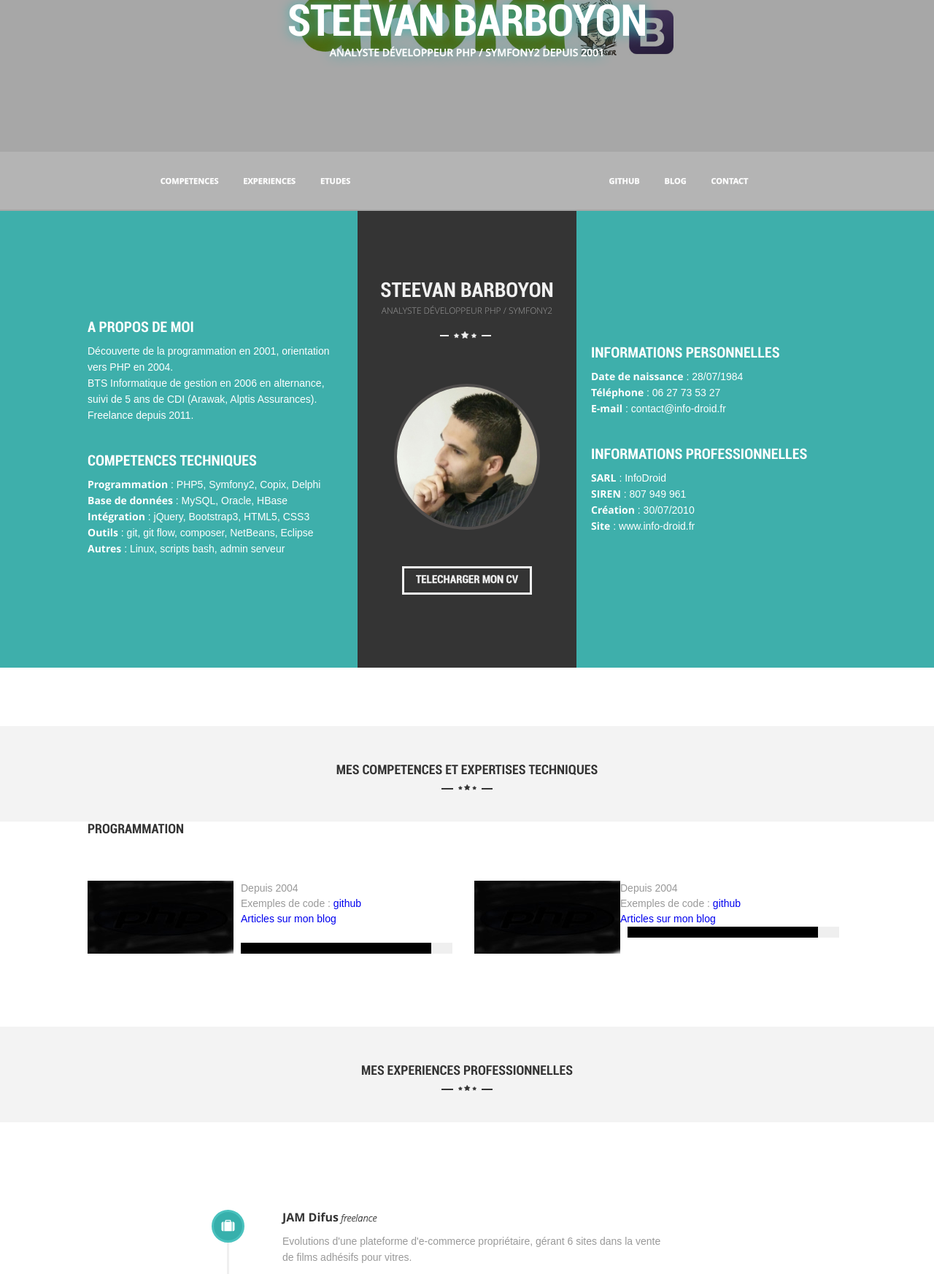
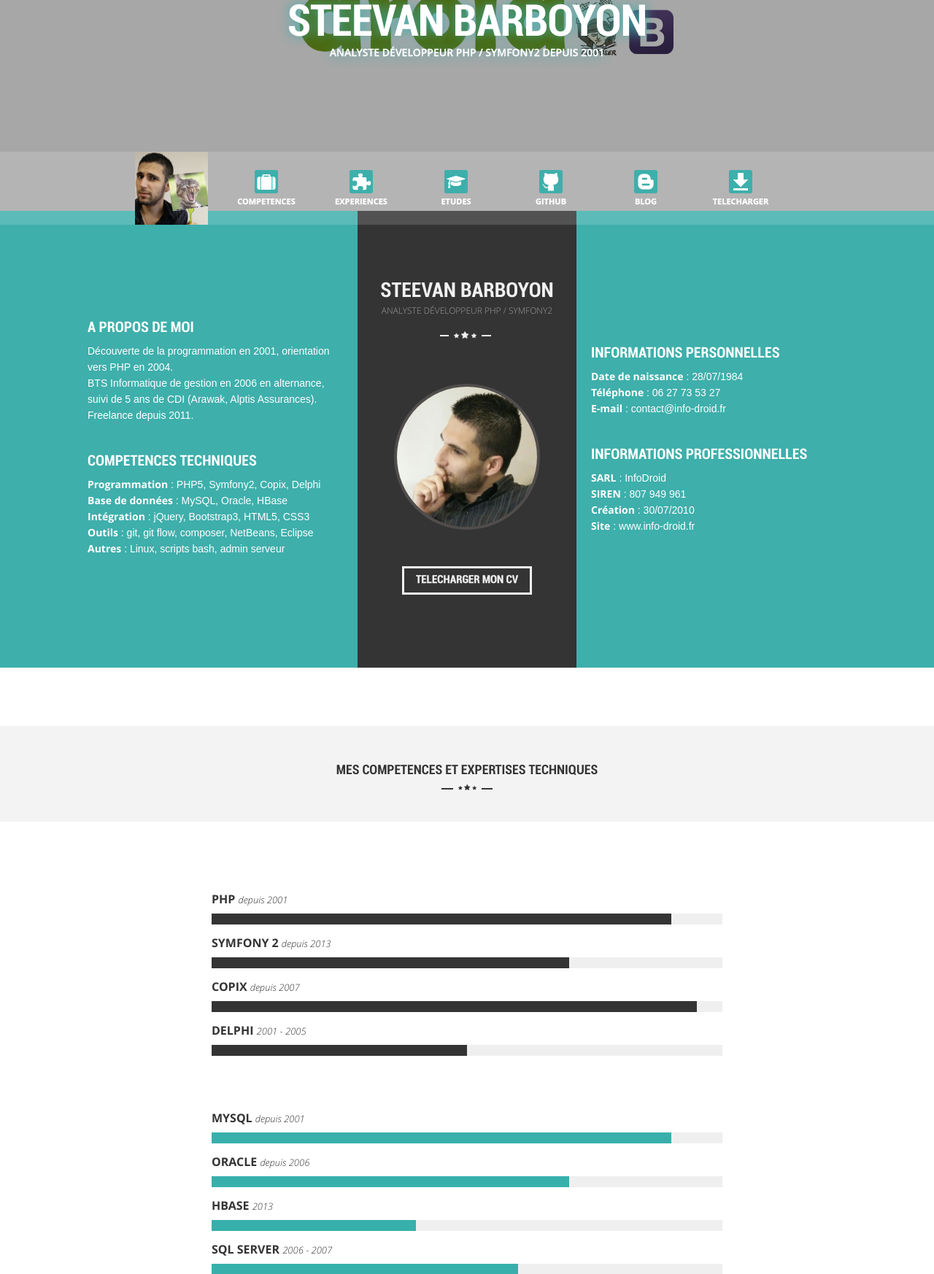
Before and after one commit to steevanb/prestation, a PHP site: page / in a window 1280 px wide. Shown: the part 231-1977 px from the top of the page at 73% size. Run offline with PHP 8.4, Linux system fonts and the light colour scheme.

Commit message:
Menu et compétences

```diff
--- a/css/main.css
+++ b/css/main.css
@@ -256,7 +256,7 @@ header.base{
 
 .switchedHeader {
     position: fixed;
-	background: rgba(255, 255, 255, 0.97);
+	background: rgba(222, 222, 222, 0.90);
 	left:0;
 	top:0;
 }
@@ -267,11 +267,14 @@ header.base{
 	text-align:center;
 }
 
-
-.nav{
-	width:360px !important;
-}
-
+.nav li {
+    width: 130px;
+    float: left;
+}
+
+.nav li.link a {
+    padding-top: 25px;
+}
 
 .headerSocials{
 	width:180px !important;
@@ -306,7 +309,6 @@ header.base{
 .mainNav li a {
     color: #ffffff;
     display: block;
-    padding: 29px 15px;
     position: relative;
 }
 
@@ -764,38 +766,60 @@ h1.prfTitle span {
 }
 
 .skillbarTitle {
-    font-size: 12px;
+    font-size: 16px;
     left: 0;
     position: absolute;
     top: -30px;
     z-index: 10;
-	text-transform:uppercase;
+	text-transform: uppercase;
+    font-family: "open_sansbold",Arial,sans-serif;
+    color: #343434;
+}
+
+.skillbarTitle span {
+    font-size: 13px;
+    font-style: italic;
+    text-transform: none;
+    font-family: "open_sanslight_italic",Arial,sans-serif;
+    color: #343434;
+}
+
+.percent20 {
+    width: 20%;
+}
+
+.percent30 {
+    width: 30%;
+}
+
+.percent40 {
+    width: 40%;
+}
+
+
+.percent50 {
+    width: 50%;
+}
+
+.percent60 {
+    width: 60%;
+}
+
+.percent70 {
+    width: 70%;
+}
+
+.percent80 {
+    width: 80%;
 }
 
 .percent90 {
     width: 90%;
 }
 
-
-.percent40 {
-    width: 50%;
-}
-
-
-.percent50 {
-    width: 70%;
-}
-
-
-.percent60 {
-    width: 60%;
-}
-
-
 .percent95 {
     width: 95%;
 }
-
 
 .skillInner .intro{
 	padding-bottom:0;
--- a/index.php
+++ b/index.php
@@ -58,24 +58,47 @@
                 <div class="mainHeader default">
                     <div class="container clearfix">
                         <a href="#" class="mobileBtn" ><i class="fa fa-bars"></i></a>
-                        <div class="six columns nav first">
+                        <div class="eighteen columns nav first">
+
                             <nav class="mainNav" >
                                 <ul>
-                                    <li><a class="scroll" href="#wrapper">Competences</a></li>
-                                    <li><a class="scroll" href="#about">Experiences</a></li>
-                                    <li><a class="scroll" href="#resume">Etudes</a></li>
-                                </ul>
-                            </nav>
-                        </div>
-                        <div class="four columns headerSocials">
-
-                        </div>
-                        <div class="six columns nav second">
-                            <nav class="mainNav" >
-                                <ul>
-                                    <li><a class="scroll" href="https://github.com/steevanb" target="_blank">GitHub</a></li>
-                                    <li><a class="scroll" href="http://steevan-barboyon.blogspot.fr" target=_blank">BLog</a></li>
-                                    <li><a class="scroll" href="#contact">Contact</a></li>
+                                    <li><img src="images/menus/avatar.png" alt="Avatar" title="Non c'est pas mon chat" /></li>
+                                    <li class="link">
+                                        <a class="scroll" href="#skills">
+                                            <img src="images/menus/skills.png" /><br />
+                                            Competences
+                                        </a>
+                                    </li>
+                                    <li class="link">
+                                        <a class="scroll" href="#experiences">
+                                            <img src="images/menus/experiences.png" /><br />
+                                            Experiences
+                                        </a>
+                                    </li>
+                                    <li class="link">
+                                        <a class="scroll" href="#studies">
+                                            <img src="images/menus/studies.png" /><br />
+                                            Etudes
+                                        </a>
+                                    </li>
+                                    <li class="link">
+                                        <a class="scroll" href="https://github.com/steevanb" target="_blank">
+                                            <img src="images/menus/github.png" /><br />
+                                            GitHub
+                                        </a>
+                                    </li>
+                                    <li class="link">
+                                        <a class="scroll" href="http://steevan-barboyon.blogspot.fr" target=_blank">
+                                            <img src="images/menus/blogger.png" /><br />
+                                            Blog
+                                        </a>
+                                    </li>
+                                    <li class="link">
+                                        <a class="scroll" href="https://drive.google.com/open?id=0B0LunFLaCgfYVGdPVDA4SFdhUnc&authuser=0" target="_blank">
+                                            <img src="images/menus/download.png" /><br />
+                                            Telecharger
+                                        </a>
+                                    </li>
                                 </ul>
                             </nav>
                         </div>
@@ -152,42 +175,98 @@
                         </div>
                     </div>
 
-                    <div class="container container-wide clearfix">
-                        <div class="skillsContent eighteen columns margHBottom tLeft">
+					<div class="container clearfix">
+						<div class="skillsContent twelve columns margHBottom tLeft">
 							<div class="skill ofsInBottom">
-                                <div class="skillTitle ofsInBottom">
-                                    <h1>Programmation</h1>
+								<br /><br /><br /><br /><br /><br />
+								<div class="skillInner">
+									<div class="skillBar">
+                                        <div class="skillbarHolder">
+                                            <div class="skillbarTitle">PHP <span>depuis 2001</span></div>
+                                            <div class="percentage graphic percent90"></div>
                                         </div>
-                                <div style="width: 50%; float: left">
-                                    <div style="float: left">
-                                        <img src="images/skills/php.jpg" />
                                     </div>
-                                    <div>
-                                        <div style="height: 85px; padding-left: 210px">
-                                            <ul>
-                                                <li>Depuis 2004</li>
-                                                <li>Exemples de code : <a href="https://github.com/steevanb" target="_blank">github</a></li>
-                                                <li><a href="http://steevan-barboyon.blogspot.fr/search/label/PHP" target="_blank">Articles sur mon blog</a></li>
-                                            </ul>
+
+                                    <div class="skillBar">
+                                        <div class="skillbarHolder">
+                                            <div class="skillbarTitle">Symfony 2 <span>depuis 2013</span></div>
+                                            <div class="percentage graphic percent70"></div>
                                         </div>
-                                        <div class="my-skillbar">
-                                            <div class="percent90"></div>
+                                    </div>
+
+                                    <div class="skillBar">
+                                        <div class="skillbarHolder">
+                                            <div class="skillbarTitle">Copix <span>depuis 2007</span></div>
+                                            <div class="percentage graphic percent95"></div>
+                                        </div>
+                                    </div>
+
+                                    <div class="skillBar">
+                                        <div class="skillbarHolder">
+                                            <div class="skillbarTitle">Delphi <span>2001 - 2005</span></div>
+                                            <div class="percentage graphic percent50"></div>
                                         </div>
                                     </div>
 								</div>
 
-                                <div style="width: 50%;  float: left">
-                                    <div style="float: left">
-                                        <img src="images/skills/php.jpg" />
+                                <br /><br /><br /><br /><br />
+								<div class="skillInner">
+									<div class="skillBar">
+                                        <div class="skillbarHolder">
+                                            <div class="skillbarTitle">MySQL <span>depuis 2001</span></div>
+                                            <div class="percentage progra percent90"></div>
                                         </div>
-                                    <div>
-                                        <ul>
-                                            <li>Depuis 2004</li>
-                                            <li>Exemples de code : <a href="https://github.com/steevanb" target="_blank">github</a></li>
-                                            <li><a href="http://steevan-barboyon.blogspot.fr/search/label/PHP" target="_blank">Articles sur mon blog</a></li>
-                                        </ul>
-                                        <div class="my-skillbar">
-                                            <div class="percent90"></div>
+                                    </div>
+
+                                    <div class="skillBar">
+                                        <div class="skillbarHolder">
+                                            <div class="skillbarTitle">Oracle <span>depuis 2006</span></div>
+                                            <div class="percentage progra percent70"></div>
+                                        </div>
+                                    </div>
+
+                                    <div class="skillBar">
+                                        <div class="skillbarHolder">
+                                            <div class="skillbarTitle">HBase <span>2013</span></div>
+                                            <div class="percentage progra percent40"></div>
+                                        </div>
+                                    </div>
+
+                                    <div class="skillBar">
+                                        <div class="skillbarHolder">
+                                            <div class="skillbarTitle">SQL Server <span>2006 - 2007</span></div>
+                                            <div class="percentage progra percent60"></div>
+                                        </div>
+                                    </div>
+								</div>
+
+                                <br /><br /><br /><br /><br />
+								<div class="skillInner">
+                                    <div class="skillBar">
+                                        <div class="skillbarHolder">
+                                            <div class="skillbarTitle">Git et git flow <span>depuis 2013</span></div>
+                                            <div class="percentage graphic percent90"></div>
+                                        </div>
+                                    </div>
+
+                                    <div class="skillBar">
+                                        <div class="skillbarHolder">
+                                            <div class="skillbarTitle">composer <span>depuis 2013</span></div>
+                                            <div class="percentage graphic percent95"></div>
+                                        </div>
+                                    </div>
+
+									<div class="skillBar">
+                                        <div class="skillbarHolder">
+                                            <div class="skillbarTitle">Linux (Debian, Ubuntu) <span>depuis 2009</span></div>
+                                            <div class="percentage graphic percent80"></div>
+                                        </div>
+                                    </div>
+
+                                    <div class="skillBar">
+                                        <div class="skillbarHolder">
+                                            <div class="skillbarTitle">Admin serveur Apache2 - PHP <span>depuis 2010</span></div>
+                                            <div class="percentage graphic percent90"></div>
                                         </div>
                                     </div>
 								</div>
```
Also changed, not shown: images/menus/avatar.png (added), images/menus/blogger.png (added), images/menus/contact.png (added), images/menus/download.png (added), images/menus/experiences.png (added), images/menus/github.png (added), images/menus/skills.png (added), images/menus/studies.png (added). Lines whose indentation alone changed are shown as unchanged.
